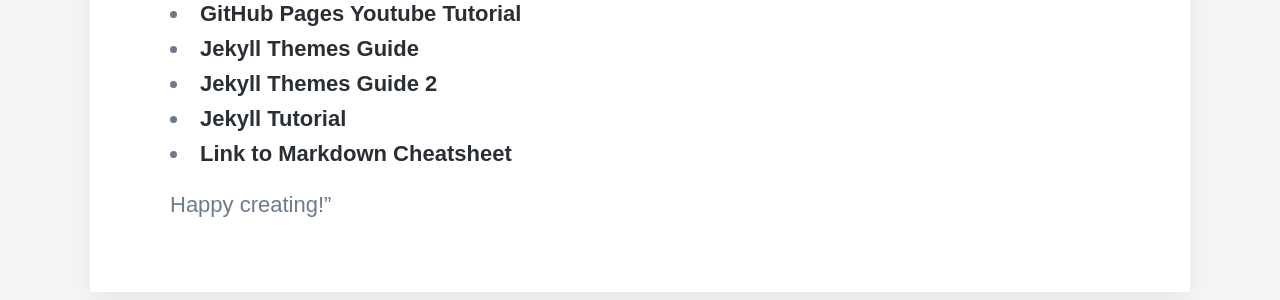
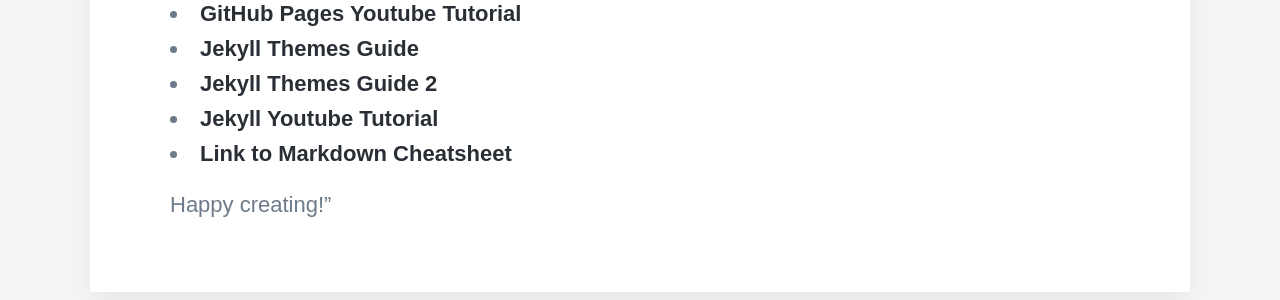
Before and after one commit to vkibaja/vkibaja.github.io, a Jekyll site: the page built from _pages/thanks.md, in a window 1280 px wide and 900 px high, scrolled down 1702 px. Shown: the part 310-610 px from the top of the window. Built offline with Jekyll 4.4.1, drawn with Linux system fonts in a browser that asks for light colours; nearby versions of some CDN libraries; some web fonts are replaced.

Commit message:
Update thanks.md

```diff
--- a/_pages/thanks.md
+++ b/_pages/thanks.md
@@ -17,7 +17,7 @@
 - [GitHub Pages Youtube Tutorial](https://www.youtube.com/watch?v=QyFcl_Fba-k)
 - [Jekyll Themes Guide](https://jekyllrb.com/docs/themes/)
 - [Jekyll Themes Guide 2](https://jekyllthemes.io)
-- [Jekyll Tutorial](https://www.youtube.com/watch?v=T1itpPvFWHI&t=49s)
+- [Jekyll Youtube Tutorial](https://www.youtube.com/watch?v=T1itpPvFWHI&t=49s)
 - [Link to Markdown Cheatsheet](https://github.com/adam-p/markdown-here/wiki/Markdown-Cheatsheet#tables)
 
 Happy creating!"
```
